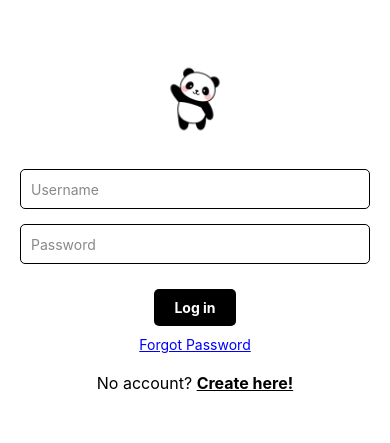
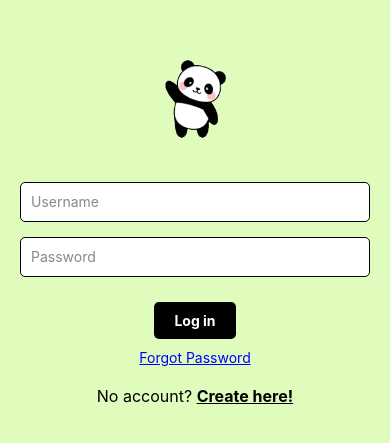
Before and after one commit to bets11/PanDo_app, a React Native app: screen /Overview in a window 390 px wide. Shown: the part 201-644 px from the top of the page. Built offline with nearby package versions, Linux system fonts and the light colour scheme.

Commit message:
some style magic

```diff
--- a/components/login.js
+++ b/components/login.js
@@ -26,14 +26,14 @@ export default function Login({ navigation }) {
 const styles = StyleSheet.create({
   container: {
     flex: 1,
-    backgroundColor: '#fff',
+    backgroundColor: '#dffcbc',
     alignItems: 'center',
     justifyContent: 'center',
     padding: 20,
   },
   pandaImage: {
-    width: 100,
-    height: 100,
+    width: 125,
+    height: 125,
     marginBottom: 20,
     resizeMode: 'contain',
   },
@@ -45,6 +45,7 @@ const styles = StyleSheet.create({
     borderRadius: 5,
     marginBottom: 15,
     paddingLeft: 10,
+    backgroundColor: '#ffffff',
   },
   loginButton: {
     backgroundColor: '#000',
--- a/components/overview.js
+++ b/components/overview.js
@@ -14,13 +14,13 @@ export default function Overview() {
       <Text style={styles.title}>PANDO</Text>
 
       <View style={styles.gridContainer}>
-        <TouchableOpacity style={styles.box}>
+        <TouchableOpacity style={[styles.box, styles.box1]}>
           <Text style={styles.boxText}>Weekly-Planner / To-Do</Text>
         </TouchableOpacity>
-        <TouchableOpacity style={styles.box}>
+        <TouchableOpacity style={[styles.box, styles.box2]}>
           <Text style={styles.boxText}>Therapy</Text>
         </TouchableOpacity>
-        <TouchableOpacity style={styles.box}>
+        <TouchableOpacity style={[styles.box, styles.box3]}>
           <Text style={styles.boxText}>Progress</Text>
         </TouchableOpacity>
       </View>
@@ -31,7 +31,7 @@ export default function Overview() {
 const styles = StyleSheet.create({
   container: {
     flex: 1,
-    backgroundColor: '#fff',
+    backgroundColor: '#dffcbc',
     padding: 20,
   },
   header: {
@@ -47,6 +47,7 @@ const styles = StyleSheet.create({
     borderRadius: 25,
     borderWidth: 1,
     borderColor: '#000',
+    backgroundColor: '#fff',
   },
   settingsButton: {
     width: 50,
@@ -56,6 +57,7 @@ const styles = StyleSheet.create({
     borderColor: '#000',
     alignItems: 'center',
     justifyContent: 'center',
+    backgroundColor: '#fff',
   },
   settingsImage: {
     width: 30,
@@ -77,7 +79,7 @@ const styles = StyleSheet.create({
   box: {
     width: '45%',
     height: 120,
-    backgroundColor: '#f0f0f0',
+    backgroundColor: '#f6fcbc',
     alignItems: 'center',
     justifyContent: 'center',
     marginBottom: 20,
@@ -85,6 +87,16 @@ const styles = StyleSheet.create({
     borderColor: '#000',
     borderRadius: 10,
   },
+  box1: {
+    backgroundColor: '#f6fcbc',
+  },
+  box2: {
+    backgroundColor: '#c0e8f6',
+  },
+  box3: {
+    backgroundColor: '#f7d9c4',
+    marginLeft: 105,
+  },
   boxText: {
     fontSize: 16,
     fontWeight: 'bold',
--- a/components/registration.js
+++ b/components/registration.js
@@ -29,7 +29,7 @@ export default function Register() {
 const styles = StyleSheet.create({
   container: {
     flex: 1,
-    backgroundColor: '#fff',
+    backgroundColor: '#dffcbc',
     alignItems: 'center',
     justifyContent: 'center',
     padding: 20,
@@ -48,6 +48,7 @@ const styles = StyleSheet.create({
     borderRadius: 5,
     marginBottom: 15,
     paddingLeft: 10,
+    backgroundColor: '#ffff',
   },
   getStartedButton: {
     backgroundColor: '#000',
--- a/components/start.js
+++ b/components/start.js
@@ -38,7 +38,7 @@ export default function Start() {
 const styles = StyleSheet.create({
   container: {
     flex: 1,
-    backgroundColor: '#fff',
+    backgroundColor: '#dffcbc',
     alignItems: 'center',
     justifyContent: 'center',
   },
```
Also changed, not shown: assets/panda.png, assets/setting.png.
